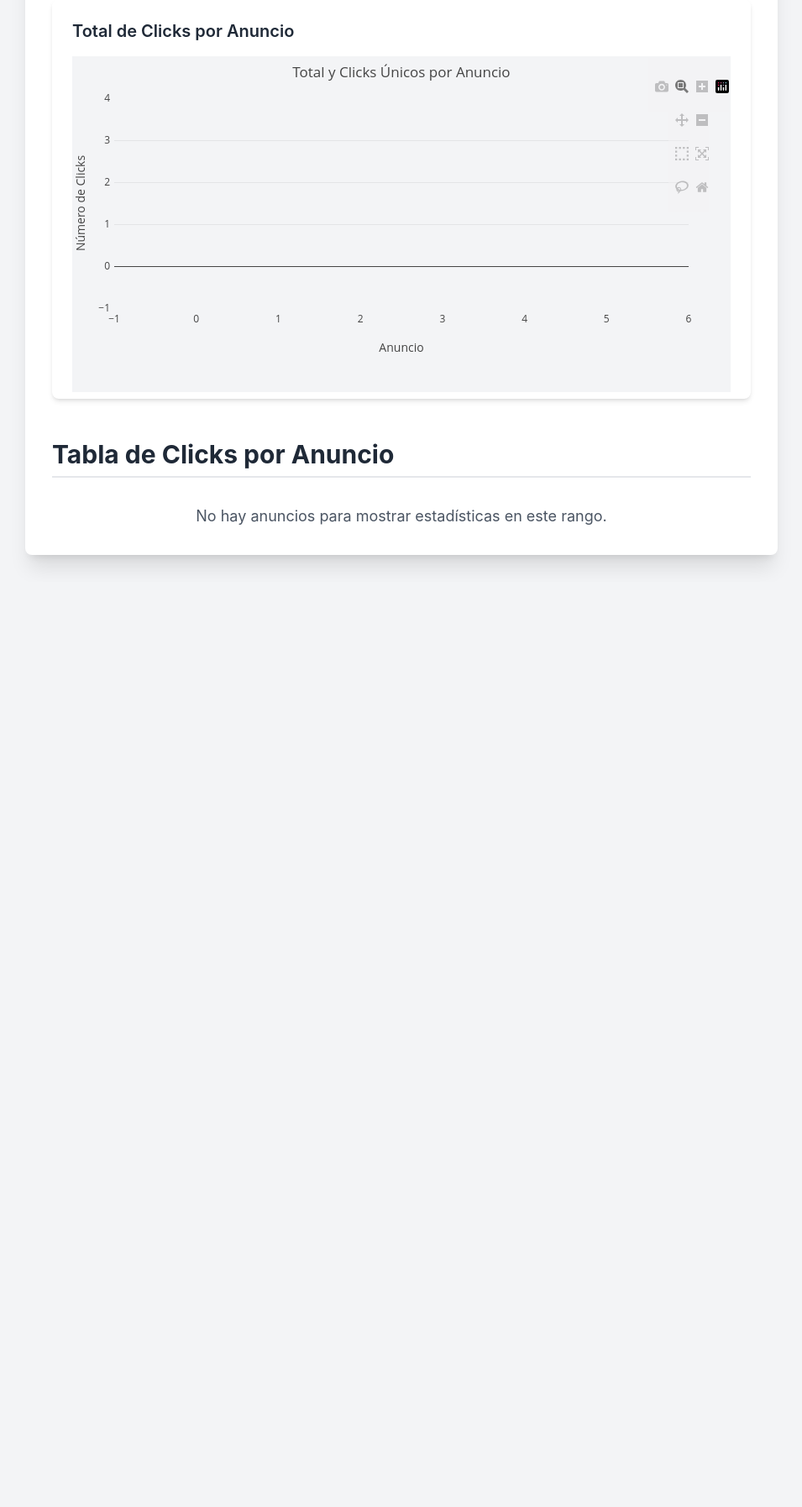
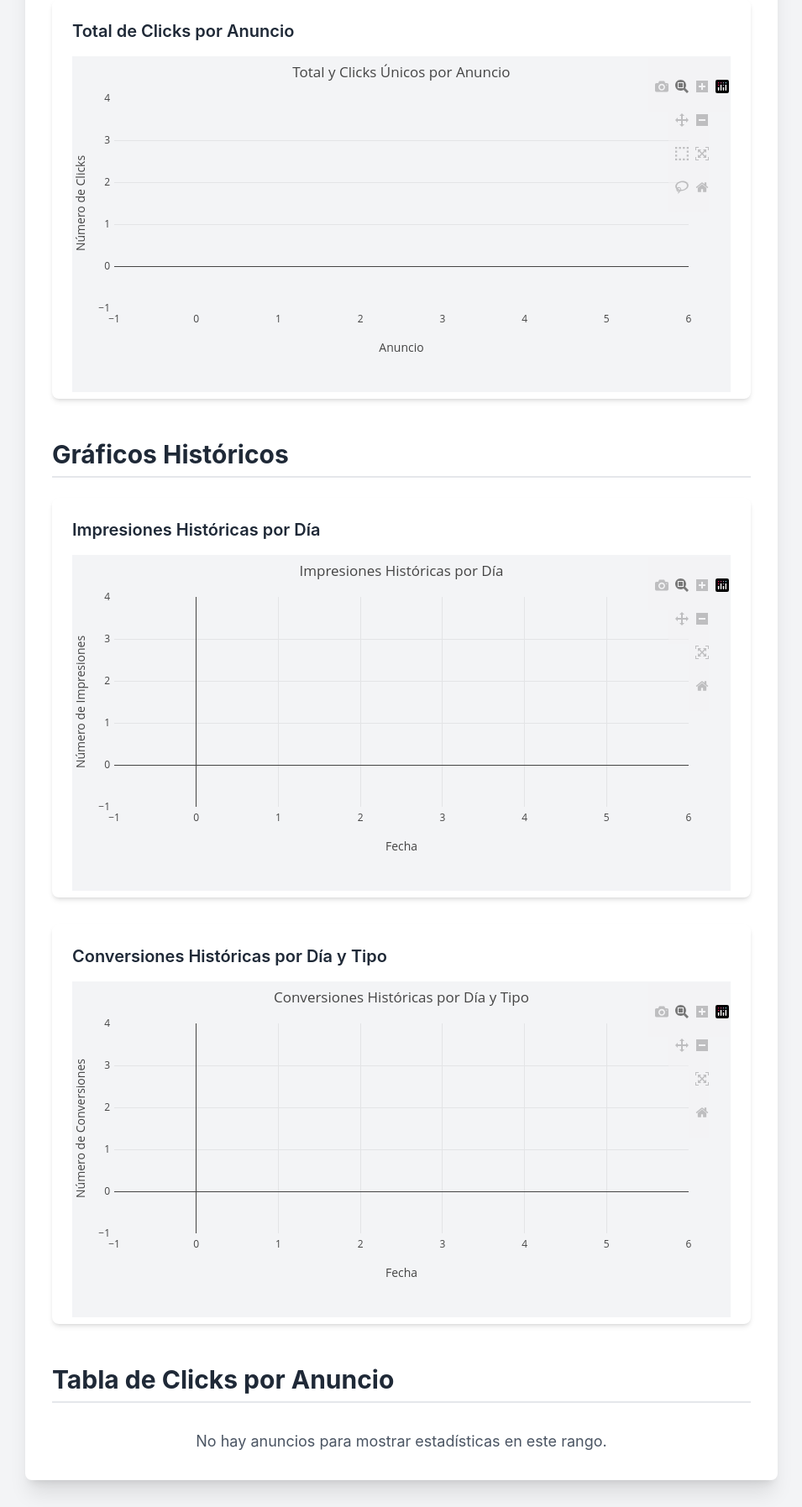
Before and after one commit to xeland314/adsystem, a Django app: page /ads/statistics/ in a window 1280 px wide. Shown: the part 1133-2928 px from the top of the page at 84% size, without its empty margins (162-1117 px from the left). Before the commit the page ends 1809 px from the top, so only its background shows below. Run offline with Django 5.2, Linux system fonts and the light colour scheme; the visitor is signed in with stand-in values (Sample User, id 1); data that the repository does not hold is empty; some libraries are stand-ins or nearby versions.

Commit message:
feat: Advanced Analytics
This commit includes:

   * Click-Through Rate (CTR): The system now tracks impressions and calculates CTR for each ad, which is displayed in the statistics.
   * Conversion Tracking: A new Conversion model has been added to record various types of conversions (e.g., registrations, purchases)
     attributed to ads.
   * A/B Testing: Ads can now be assigned to A/B test groups, allowing for filtering and analysis of different ad creatives or targeting
     strategies.
   * Historical Data: The statistics page now visualizes historical trends for impressions and conversions over time.

```diff
--- a/ads/templates/ads/ad_statistics.html
+++ b/ads/templates/ads/ad_statistics.html
@@ -95,6 +95,20 @@
             <div id="adClicksChart" class="w-full h-96"></div>
         </div>
 
+        <h2 class="text-3xl font-bold text-gray-800 mt-12 mb-6 border-b-2 pb-2">Gráficos Históricos</h2>
+
+        <!-- Contenedor para el gráfico de impresiones históricas -->
+        <div class="bg-white p-6 rounded-lg shadow-md mb-8">
+            <h3 class="text-xl font-semibold text-gray-800 mb-4">Impresiones Históricas por Día</h3>
+            <div id="historicalImpressionsChart" class="w-full h-96"></div>
+        </div>
+
+        <!-- Contenedor para el gráfico de conversiones históricas -->
+        <div class="bg-white p-6 rounded-lg shadow-md mb-8">
+            <h3 class="text-xl font-semibold text-gray-800 mb-4">Conversiones Históricas por Día y Tipo</h3>
+            <div id="historicalConversionsChart" class="w-full h-96"></div>
+        </div>
+
 
         <h2 class="text-3xl font-bold text-gray-800 mt-12 mb-6 border-b-2 pb-2">Tabla de Clicks por Anuncio</h2>
         {% if ads_with_clicks %}
@@ -104,7 +118,8 @@
                         <tr>
                             <th class="px-6 py-3 text-left text-xs font-medium text-gray-500 uppercase tracking-wider rounded-tl-lg">Anuncio</th>
                             <th class="px-6 py-3 text-left text-xs font-medium text-gray-500 uppercase tracking-wider">Total de Clicks</th>
-                            <th class="px-6 py-3 text-left text-xs font-medium text-gray-500 uppercase tracking-wider rounded-tr-lg">Clicks Únicos</th>
+                            <th class="px-6 py-3 text-left text-xs font-medium text-gray-500 uppercase tracking-wider">Impresiones</th>
+                            <th class="px-6 py-3 text-left text-xs font-medium text-gray-500 uppercase tracking-wider rounded-tr-lg">CTR (%)</th>
                         </tr>
                     </thead>
                     <tbody class="divide-y divide-gray-200">
@@ -112,7 +127,8 @@
                         <tr class="hover:bg-gray-50">
                             <td class="px-6 py-4 whitespace-nowrap text-sm font-medium text-gray-900">{{ ad.name }}</td>
                             <td class="px-6 py-4 whitespace-nowrap text-sm text-gray-700">{{ ad.total_clicks_count }}</td>
-                            <td class="px-6 py-4 whitespace-nowrap text-sm text-gray-700">{{ ad.unique_clicks_count }}</td>
+                            <td class="px-6 py-4 whitespace-nowrap text-sm text-gray-700">{{ ad.total_impressions }}</td>
+                            <td class="px-6 py-4 whitespace-nowrap text-sm text-gray-700">{{ ad.ctr }}</td>
                         </tr>
                         {% endfor %}
                     </tbody>
@@ -127,6 +143,8 @@
         // Parsear los datos JSON pasados desde Django
         const adsClicksData = JSON.parse('{{ ads_clicks_data_json | escapejs }}');
         const clicksTimelineData = JSON.parse('{{ clicks_timeline_data_json | escapejs }}');
+        const historicalImpressionsData = JSON.parse('{{ historical_impressions_data_json | escapejs }}');
+        const historicalConversionsData = JSON.parse('{{ historical_conversions_data_json | escapejs }}');
         const xAxisLabel = '{{ x_axis_label | escapejs }}';
         const timelineTitle = '{{ timeline_title | escapejs }}';
 
@@ -198,15 +216,72 @@
             Plotly.newPlot('timelineClicksChart', data, layout, {responsive: true});
         }
 
+        // Función para renderizar el gráfico de impresiones históricas
+        function renderHistoricalImpressionsChart() {
+            const dates = historicalImpressionsData.map(d => d.date);
+            const impressions = historicalImpressionsData.map(d => d.count);
+
+            const data = [{
+                x: dates,
+                y: impressions,
+                mode: 'lines+markers',
+                name: 'Impresiones',
+                line: { color: '#f59e0b' } // Un naranja de Tailwind
+            }];
+
+            const layout = {
+                title: 'Impresiones Históricas por Día',
+                xaxis: { title: 'Fecha' },
+                yaxis: { title: 'Número de Impresiones', fixedrange: true },
+                margin: { l: 50, r: 50, b: 100, t: 50, pad: 4 },
+                height: 400,
+                autosize: true,
+                paper_bgcolor: '#f3f4f6',
+                plot_bgcolor: '#f3f4f6'
+            };
+
+            Plotly.newPlot('historicalImpressionsChart', data, layout, {responsive: true});
+        }
+
+        // Función para renderizar el gráfico de conversiones históricas
+        function renderHistoricalConversionsChart() {
+            const data = [];
+            for (const type in historicalConversionsData) {
+                data.push({
+                    x: historicalConversionsData[type].dates,
+                    y: historicalConversionsData[type].counts,
+                    mode: 'lines+markers',
+                    name: type,
+                });
+            }
+
+            const layout = {
+                title: 'Conversiones Históricas por Día y Tipo',
+                xaxis: { title: 'Fecha' },
+                yaxis: { title: 'Número de Conversiones', fixedrange: true },
+                margin: { l: 50, r: 50, b: 100, t: 50, pad: 4 },
+                height: 400,
+                autosize: true,
+                paper_bgcolor: '#f3f4f6',
+                plot_bgcolor: '#f3f4f6'
+            };
+
+            Plotly.newPlot('historicalConversionsChart', data, layout, {responsive: true});
+        }
+
         // Renderizar los gráficos cuando el DOM esté completamente cargado
         document.addEventListener('DOMContentLoaded', function() {
             renderAdClicksChart();
             renderTimelineClicksChart();
+            renderHistoricalImpressionsChart();
+            renderHistoricalConversionsChart();
 
             // Asegurar que los gráficos se redimensionen al cambiar el tamaño de la ventana
             window.addEventListener('resize', function() {
                 Plotly.relayout('adClicksChart', {width: document.getElementById('adClicksChart').clientWidth});
                 Plotly.relayout('timelineClicksChart', {width: document.getElementById('timelineClicksChart').clientWidth});
+                Plotly.relayout('historicalImpressionsChart', {width: document.getElementById('historicalImpressionsChart').clientWidth});
+                Plotly.relayout('historicalConversionsChart', {width: document.getElementById('historicalConversionsChart').clientWidth});
             });
         });
     </script>
--- a/ads/views/statistics.py
+++ b/ads/views/statistics.py
@@ -2,15 +2,14 @@
 import datetime
 import json
 
-
 from django.shortcuts import render
-from django.db.models import Count, Q
+from django.db.models import Count, Q, Sum
 from django.db.models.functions import TruncHour, TruncDay
 from django.contrib.auth.decorators import login_required
 from django.contrib import messages
 
 
-from ads.models import Ad, Click
+from ads.models import Ad, Click, Conversion
 
 # --- Funciones Auxiliares para la Vista de Estadísticas ---
 
@@ -53,26 +52,37 @@ def _get_global_click_stats(clicks_queryset):
 
 def _get_ad_click_stats(clicks_filter_q):
     """
-    Calcula y retorna las estadísticas por anuncio.
+    Calcula y retorna las estadísticas por anuncio, incluyendo CTR.
     """
-    ads_with_clicks = Ad.objects.annotate(
+    ads_with_stats = Ad.objects.annotate(
         total_clicks_count=Count("clicks", filter=clicks_filter_q),
         unique_clicks_count=Count(
             "clicks__session_id", distinct=True, filter=clicks_filter_q
         ),
     ).order_by("-total_clicks_count")
 
-    ads_clicks_data = [
-        {
-            "name": ad.name,
-            "total": ad.total_clicks_count,
-            "unique": ad.unique_clicks_count,
-        }
-        for ad in ads_with_clicks
-        if ad.total_clicks_count > 0
-    ]
-    # Filtrar también para la tabla de la plantilla
-    ads_for_table = [ad for ad in ads_with_clicks if ad.total_clicks_count > 0]
+    ads_clicks_data = []
+    ads_for_table = []
+
+    for ad in ads_with_stats:
+        ctr = 0.0
+        if ad.total_impressions > 0:
+            ctr = (ad.total_clicks_count / ad.total_impressions) * 100
+
+        if ad.total_clicks_count > 0 or ad.total_impressions > 0:
+            ads_clicks_data.append(
+                {
+                    "name": ad.name,
+                    "total": ad.total_clicks_count,
+                    "unique": ad.unique_clicks_count,
+                    "impressions": ad.total_impressions,
+                    "ctr": round(ctr, 2),
+                }
+            )
+            # También para la tabla de la plantilla
+            ad.ctr = round(ctr, 2)
+            ads_for_table.append(ad)
+
     return ads_clicks_data, ads_for_table
 
 def _get_timeline_click_stats(clicks_queryset, selected_date):
@@ -116,6 +126,50 @@ def _get_timeline_click_stats(clicks_queryset, selected_date):
 
     return clicks_timeline_data, is_hourly_view, timeline_title, x_axis_label
 
+def _get_historical_impressions_stats(start_date, end_date):
+    """
+    Calcula las impresiones históricas por día.
+    """
+    impressions_queryset = Ad.objects.filter(total_impressions__gt=0)
+    if start_date:
+        impressions_queryset = impressions_queryset.filter(updated_at__date__gte=start_date)
+    if end_date:
+        impressions_queryset = impressions_queryset.filter(updated_at__date__lte=end_date)
+
+    daily_impressions = impressions_queryset.annotate(date=TruncDay('updated_at')) \
+                                            .values('date') \
+                                            .annotate(total_impressions=Sum('total_impressions')) \
+                                            .order_by('date')
+    return [{'date': item['date'].strftime('%Y-%m-%d'), 'count': item['total_impressions']} for item in daily_impressions]
+
+def _get_historical_conversions_stats(start_date, end_date):
+    """
+    Calcula las conversiones históricas por día y tipo.
+    """
+    conversions_queryset = Conversion.objects.all()
+    if start_date:
+        conversions_queryset = conversions_queryset.filter(timestamp__date__gte=start_date)
+    if end_date:
+        conversions_queryset = conversions_queryset.filter(timestamp__date__lte=end_date)
+
+    daily_conversions = conversions_queryset.annotate(date=TruncDay('timestamp')) \
+                                            .values('date', 'conversion_type') \
+                                            .annotate(count=Count('id')) \
+                                            .order_by('date', 'conversion_type')
+
+    # Reestructurar para Plotly: un diccionario por tipo de conversión
+    conversions_by_type = {}
+    for item in daily_conversions:
+        date_str = item['date'].strftime('%Y-%m-%d')
+        conv_type = item['conversion_type']
+        count = item['count']
+        if conv_type not in conversions_by_type:
+            conversions_by_type[conv_type] = {'dates': [], 'counts': []}
+        conversions_by_type[conv_type]['dates'].append(date_str)
+        conversions_by_type[conv_type]['counts'].append(count)
+
+    return conversions_by_type
+
 @login_required
 def ad_statistics(request):
     """
@@ -136,17 +190,23 @@ def ad_statistics(request):
     # 4. Obtener estadísticas por anuncio
     ads_clicks_data, ads_for_table = _get_ad_click_stats(clicks_filter_q)
 
-    # 5. Obtener datos para el gráfico de línea de tiempo
+    # 5. Obtener datos para el gráfico de línea de tiempo de clics
     clicks_timeline_data, is_hourly_view, timeline_title, x_axis_label = \
         _get_timeline_click_stats(clicks_queryset, selected_date)
 
-    # 6. Preparar el contexto para la plantilla
+    # 6. Obtener datos históricos de impresiones y conversiones
+    historical_impressions_data = _get_historical_impressions_stats(start_date, end_date)
+    historical_conversions_data = _get_historical_conversions_stats(start_date, end_date)
+
+    # 7. Preparar el contexto para la plantilla
     context = {
         "ads_with_clicks": ads_for_table,
         "total_global_clicks": total_global_clicks,
         "total_unique_global_clicks": total_unique_global_clicks,
         "ads_clicks_data_json": json.dumps(ads_clicks_data),
         "clicks_timeline_data_json": json.dumps(clicks_timeline_data),
+        "historical_impressions_data_json": json.dumps(historical_impressions_data),
+        "historical_conversions_data_json": json.dumps(historical_conversions_data),
         "start_date_str": start_date.isoformat() if start_date else '',
         "end_date_str": end_date.isoformat() if end_date else '',
         "selected_date_str": selected_date.isoformat() if selected_date else '',
```
Also changed, not shown: ads/admin.py (+24 -4 lines), ads/models.py (+39 -0 lines), ads/views/display.py (+10 -0 lines), ads/migrations/0003_ad_total_impressions.py (added), ads/migrations/0004_conversion.py (added), ads/migrations/0005_ad_ab_test_group.py (added), 1 other file.
